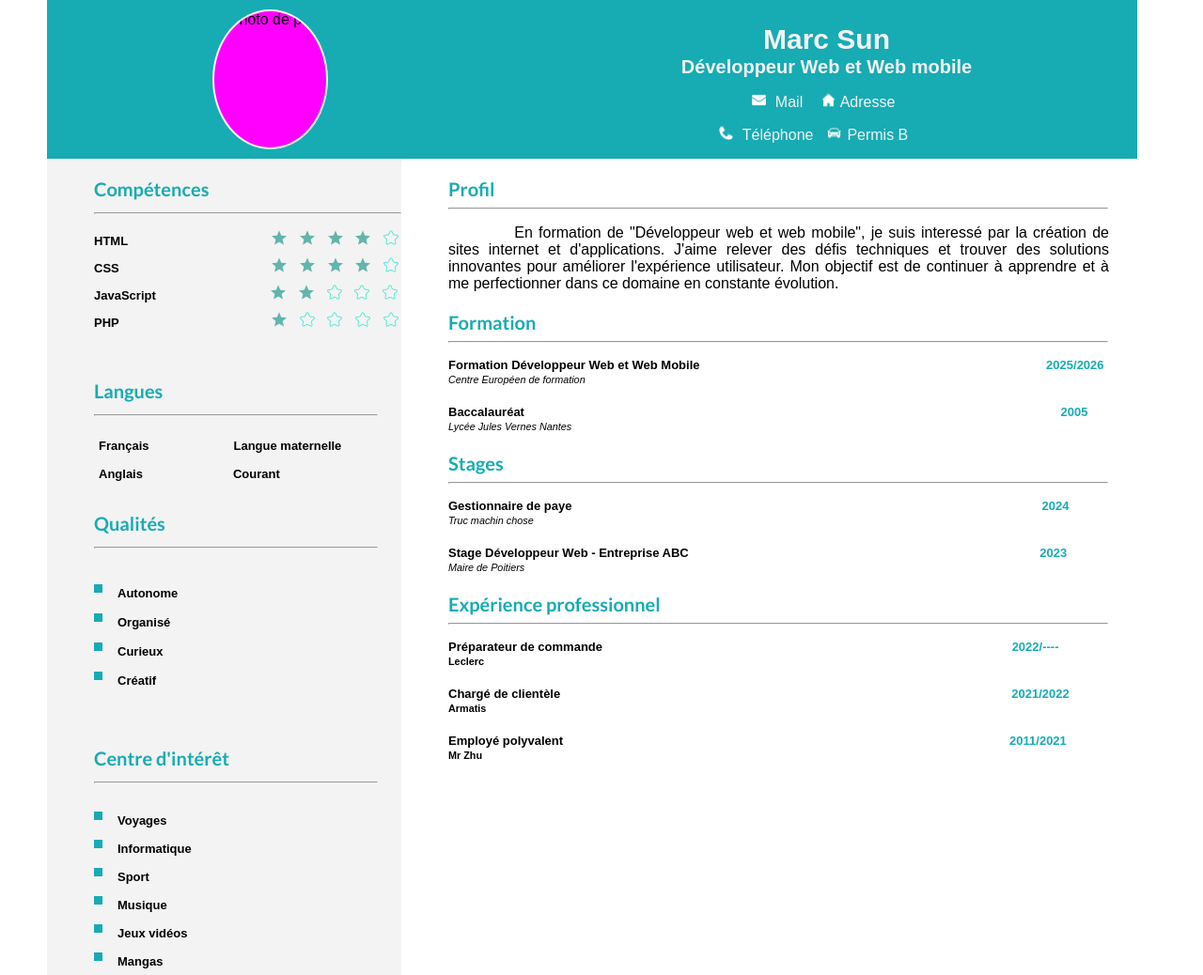
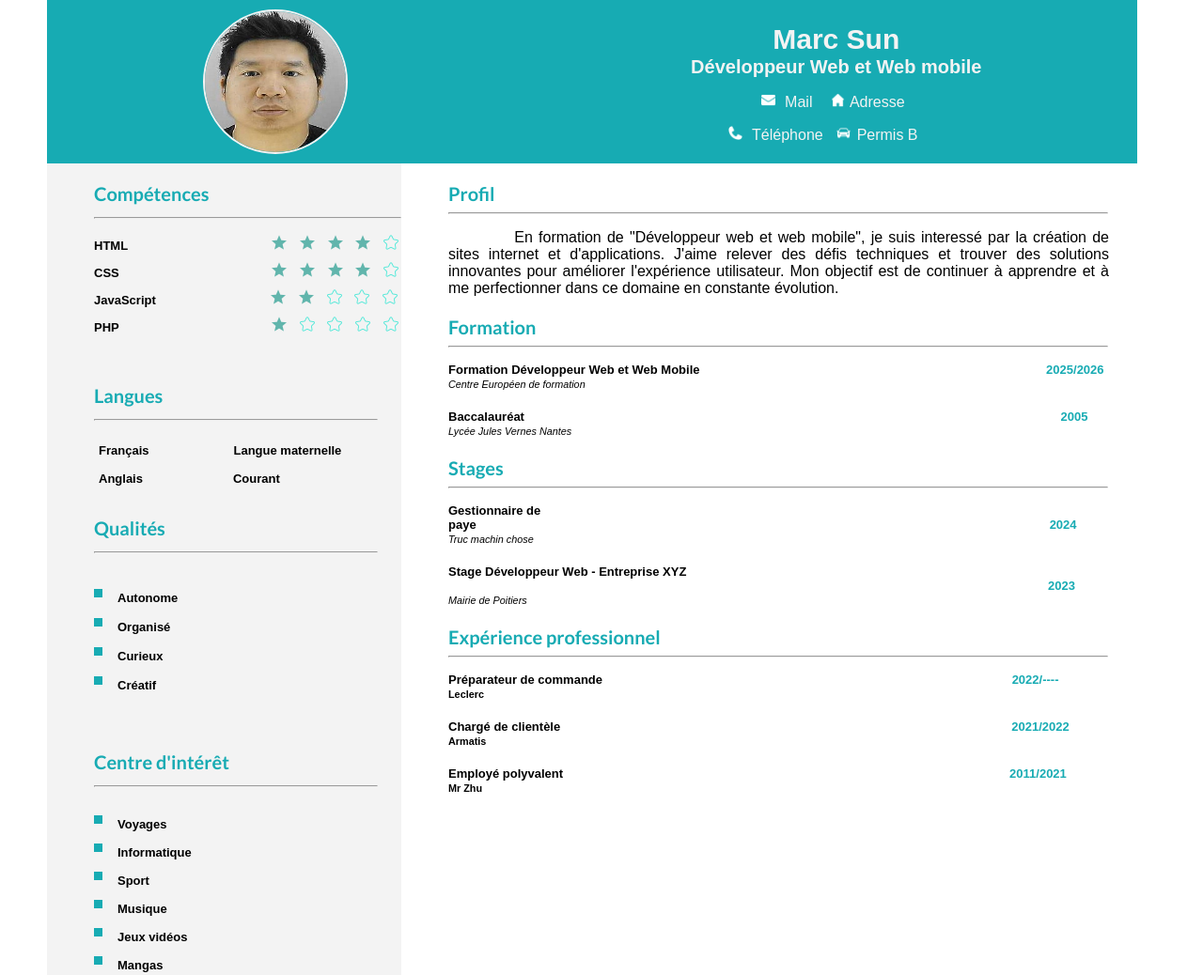
Before and after one commit to Sena2805/Sun-Marc-Devoir-3-HTML-CSS, a plain HTML site: page index.html in a window 1280 px wide. Shown: the top 1038 px of the page at 94% size. Drawn offline with Linux system fonts and the light colour scheme; a web font is replaced by a local one.

Commit message:
Implement code changes to enhance functionality and improve performance

```diff
--- a/assets/css/index/style.css
+++ b/assets/css/index/style.css
@@ -34,7 +34,9 @@ html {
 }
 
 #photo {
-    background-color: rgb(255, 0, 255);
+    width: 150px;
+    height: 150px;
+    object-fit: fill;
     border-radius: 50%;
     border: solid 2px #f3f3f3; /* rgb(rgb(243, 243, 243); */
     margin-right: 200px;
@@ -381,13 +383,34 @@ h6 {
     font-weight: bold;
 }
 
+
+#first-internship {
+   width: 697px;;
+}
+
+#first-internship:hover {
+   background-color: #5e5d5d34; /* rgb(243, 243, 243); */
+   border-left: #17abb3 solid 5px; /* rgb(23, 171, 179); */
+   margin-left: 10px;
+}
+
+#second-internship {
+   width: 697px;
+}
+
+#second-internship:hover {
+   background-color: #5e5d5d34; /* rgb(243, 243, 243); */
+   border-left: #17abb3 solid 5px; /* rgb(23, 171, 179); */
+   margin-left: 10px;
+}
+
 #internship-date-1 {
-    margin-left: 500px;
+    margin-left: 610px;
     color: #17abb3; /* rgb(23, 171, 179); */
 }
 
 #internship-date-2 {
-    margin-left: 370px;
+    margin-left: 638px;
     color: #17abb3; /* rgb(23, 171, 179); */
 }
 
--- a/index.html
+++ b/index.html
@@ -18,7 +18,7 @@
 <body>
     <header id="header">
         <section id="contact">
-            <img src="#" alt="Photo de profil" id="photo">
+            <img src="./assets/photo/2025-08-16_113636.jpg" alt="Photo de profil" id="photo" style="cursor:zoom-in;" onclick="window.open('./assets/photo/2025-08-16_113636.jpg', '_blank')"    >
                 <div id="contact-data"><h1>Marc Sun</h1>
                      <h2>Développeur Web et Web mobile</h2>
 
@@ -122,10 +122,11 @@
             <h3>Stages</h3>
             <hr id="internship-hr">
                 <ul id="internship-list"> <!--J'ai utilisé les stages du modèle, n'ayant pas fait de stage depuis un moment-->
-                    <li>Gestionnaire de paye<span id="internship-date-1">2024</span>
+                    <li id="first-internship">Gestionnaire de paye<span id="internship-date-1">2024</span>
                     <br><small id="internship-society">Truc machin chose</small></li>
-                    <li>Stage Développeur Web - Entreprise ABC <span id="internship-date-2">2023</span>
-                    <br><small id="city-hall">Maire de Poitiers</small></li>
+
+                    <li id="second-internship">Stage Développeur Web - Entreprise XYZ <span id="internship-date-2">2023</span>
+                    <br><small id="city-hall">Mairie de Poitiers</small></li>
                 </ul>
 
             <h3>Expérience professionnel</h3>
```
Also changed, not shown: assets/photo/2025-08-16_113636.jpg (added).
